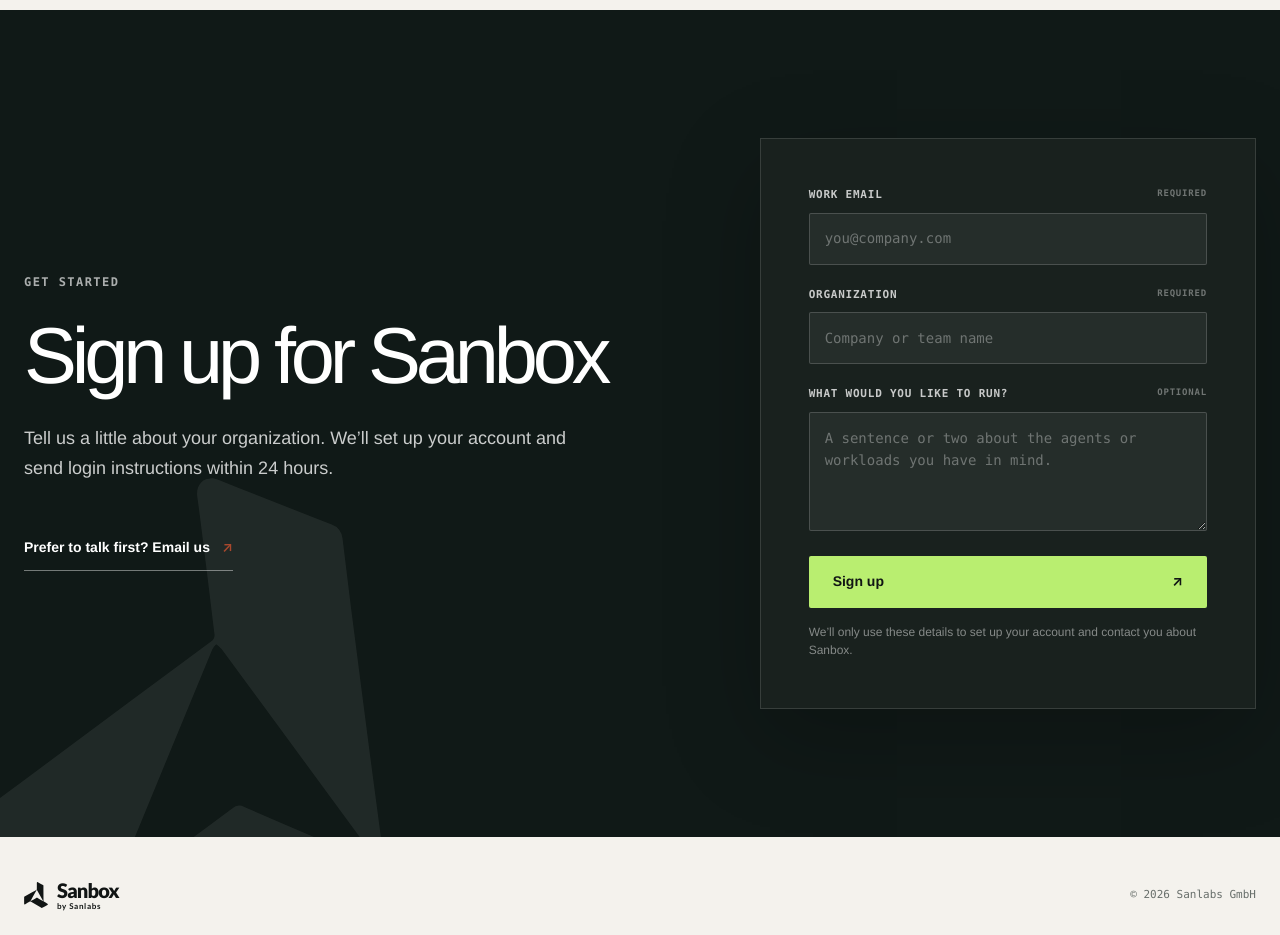
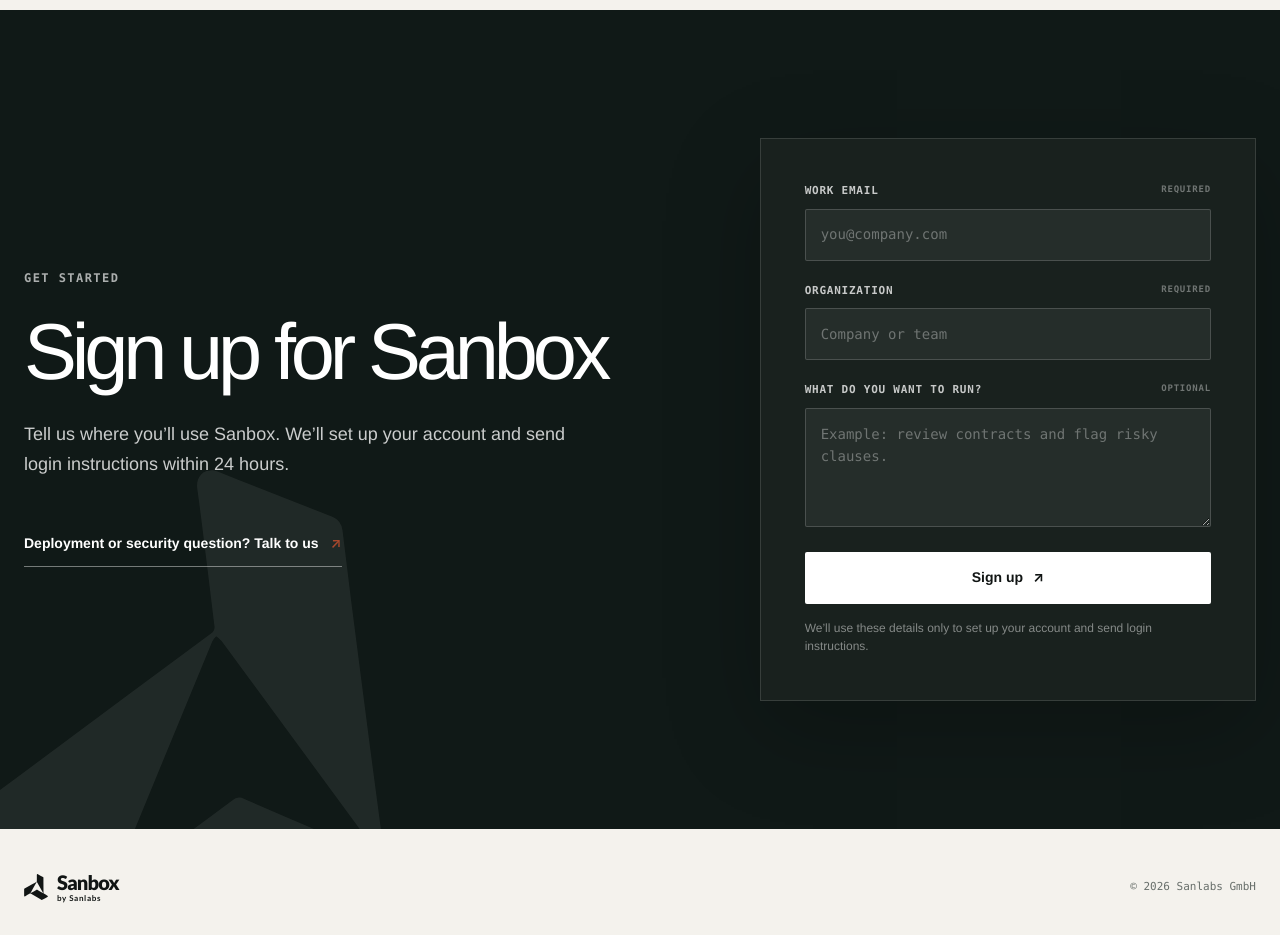
Before and after one commit to sanlabs-ai/sanbox-website, a website: page index.html in a window 1280 px wide. Shown: the part 7800-8735 px from the top of the page. Drawn offline with Linux system fonts and the light colour scheme.

Commit message:
Fix signup form presentation and copy

```diff
--- a/index.html
+++ b/index.html
@@ -21,8 +21,8 @@
     <link rel="preconnect" href="https://fonts.googleapis.com" />
     <link rel="preconnect" href="https://fonts.gstatic.com" crossorigin />
     <link href="https://fonts.googleapis.com/css2?family=Lato:wght@700;900&display=swap" rel="stylesheet" />
-    <link rel="stylesheet" href="styles.css" />
-    <script src="main.js" defer></script>
+    <link rel="stylesheet" href="styles.css?v=signup-1" />
+    <script src="main.js?v=signup-1" defer></script>
   </head>
   <body>
     <a class="skip-link" href="#main">Skip to content</a>
@@ -377,9 +377,9 @@
         <div class="signup-copy reveal">
           <p class="section-index">GET STARTED</p>
           <h2>Sign up for Sanbox</h2>
-          <p>Tell us a little about your organization. We’ll set up your account and send login instructions within 24 hours.</p>
+          <p>Tell us where you’ll use Sanbox. We’ll set up your account and send login instructions within 24 hours.</p>
           <a class="text-link text-link-light" href="mailto:sales@sanlabs.ai?subject=Sanbox%20inquiry">
-            Prefer to talk first? Email us <span aria-hidden="true">↗</span>
+            Deployment or security question? Talk to us <span aria-hidden="true">↗</span>
           </a>
         </div>
 
@@ -416,17 +416,17 @@
                 type="text"
                 name="organization"
                 autocomplete="organization"
-                placeholder="Company or team name"
+                placeholder="Company or team"
                 maxlength="120"
                 required
               />
             </label>
 
             <label class="signup-field">
-              <span>What would you like to run? <b>Optional</b></span>
+              <span>What do you want to run? <b>Optional</b></span>
               <textarea
                 name="use_case"
-                placeholder="A sentence or two about the agents or workloads you have in mind."
+                placeholder="Example: review contracts and flag risky clauses."
                 maxlength="1000"
                 rows="4"
               ></textarea>
@@ -436,7 +436,7 @@
               <span data-signup-submit-label>Sign up</span>
               <i aria-hidden="true">↗</i>
             </button>
-            <p class="signup-privacy">We’ll only use these details to set up your account and contact you about Sanbox.</p>
+            <p class="signup-privacy">We’ll use these details only to set up your account and send login instructions.</p>
             <p class="signup-status" role="status" aria-live="polite" data-signup-status></p>
           </form>
 
--- a/styles.css
+++ b/styles.css
@@ -611,7 +611,7 @@
   .signup-copy h2 { max-width: 700px; margin-top: 31px; font-size: clamp(56px, 6.2vw, 94px); }
   .signup-copy > p:nth-of-type(2) { max-width: 580px; margin-top: 31px; color: rgba(255,255,255,.78); font-size: 18px; line-height: 1.65; }
   .signup-copy > .text-link { display: inline-flex; margin-top: 42px; }
-  .signup-card { position: relative; z-index: 2; width: 100%; max-width: 570px; justify-self: end; padding: clamp(28px, 4vw, 48px); border: 1px solid rgba(255,255,255,.13); background: #19211e; box-shadow: 0 30px 90px rgba(0,0,0,.22); }
+  .signup-card { position: relative; z-index: 2; width: 100%; max-width: 540px; justify-self: end; padding: clamp(28px, 4vw, 44px); border: 1px solid rgba(255,255,255,.13); background: #19211e; box-shadow: 0 30px 90px rgba(0,0,0,.22); }
   .signup-form { display: grid; gap: 22px; }
   .signup-field { display: grid; gap: 9px; }
   .signup-field > span { display: flex; justify-content: space-between; color: rgba(255,255,255,.76); font-family: var(--mono); font-size: 11px; font-weight: 700; letter-spacing: .07em; text-transform: uppercase; }
@@ -619,12 +619,12 @@
   .signup-field input,
   .signup-field textarea { width: 100%; border: 1px solid rgba(255,255,255,.17); border-radius: 2px; outline: 0; background: rgba(255,255,255,.055); color: white; font-family: var(--mono); font-size: 14px; transition: border-color 160ms ease, background 160ms ease; }
   .signup-field input { min-height: 52px; padding: 0 15px; }
-  .signup-field textarea { min-height: 118px; padding: 15px; line-height: 1.55; resize: vertical; }
+  .signup-field textarea { min-height: 108px; padding: 15px; line-height: 1.55; resize: vertical; }
   .signup-field input::placeholder,
   .signup-field textarea::placeholder { color: rgba(255,255,255,.34); }
   .signup-field input:focus,
   .signup-field textarea:focus { border-color: var(--mint); background: rgba(255,255,255,.075); }
-  .signup-submit { width: 100%; margin-top: 3px; border: 0; background: var(--mint); color: var(--ink); cursor: pointer; justify-content: space-between; }
+  .signup-submit { width: 100%; margin-top: 3px; border: 0; background: white; color: var(--ink); cursor: pointer; justify-content: center; gap: 10px; }
   .signup-submit i { font-style: normal; }
   .signup-submit:hover { background: white; }
   .signup-submit:disabled { cursor: wait; opacity: .66; transform: none; }
```
